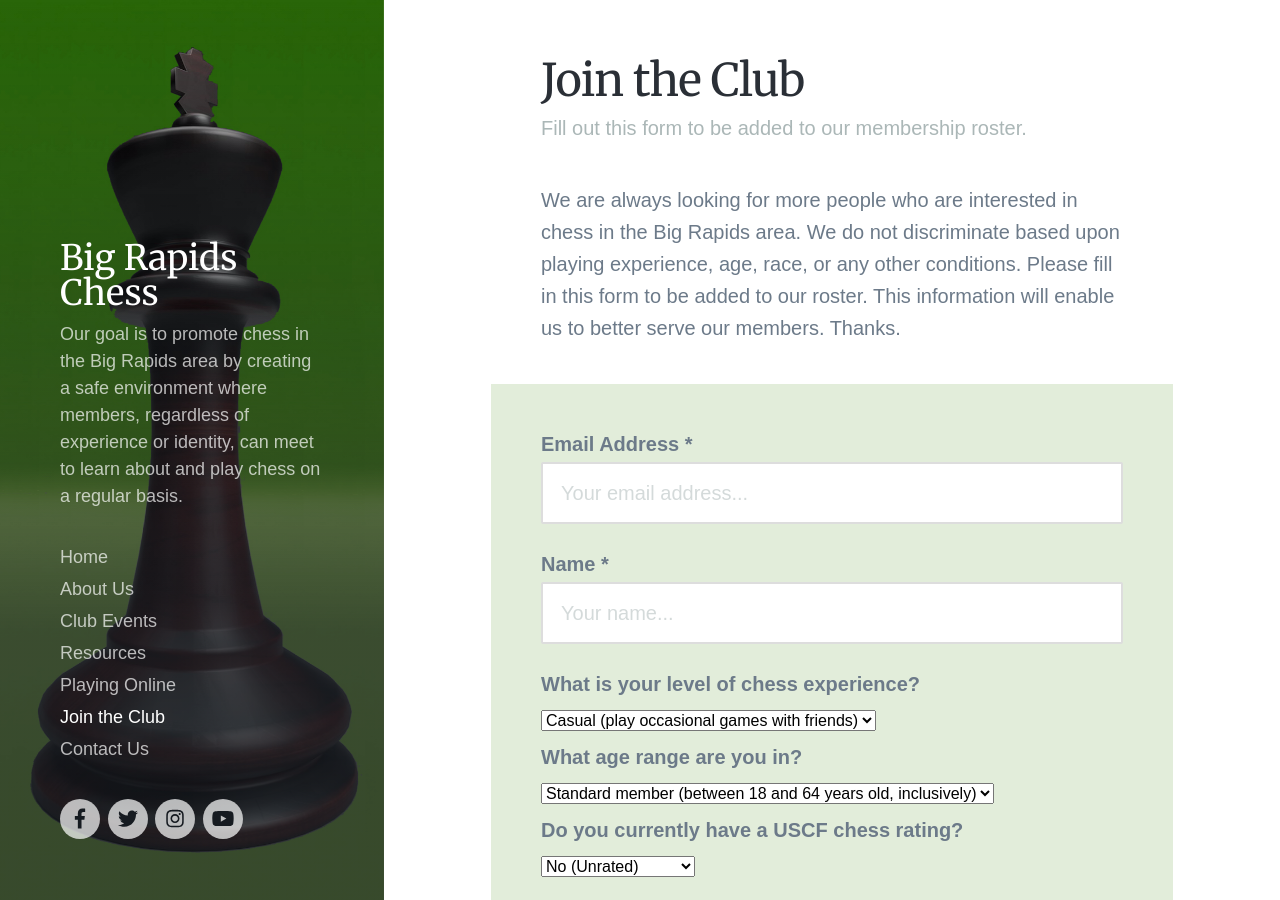
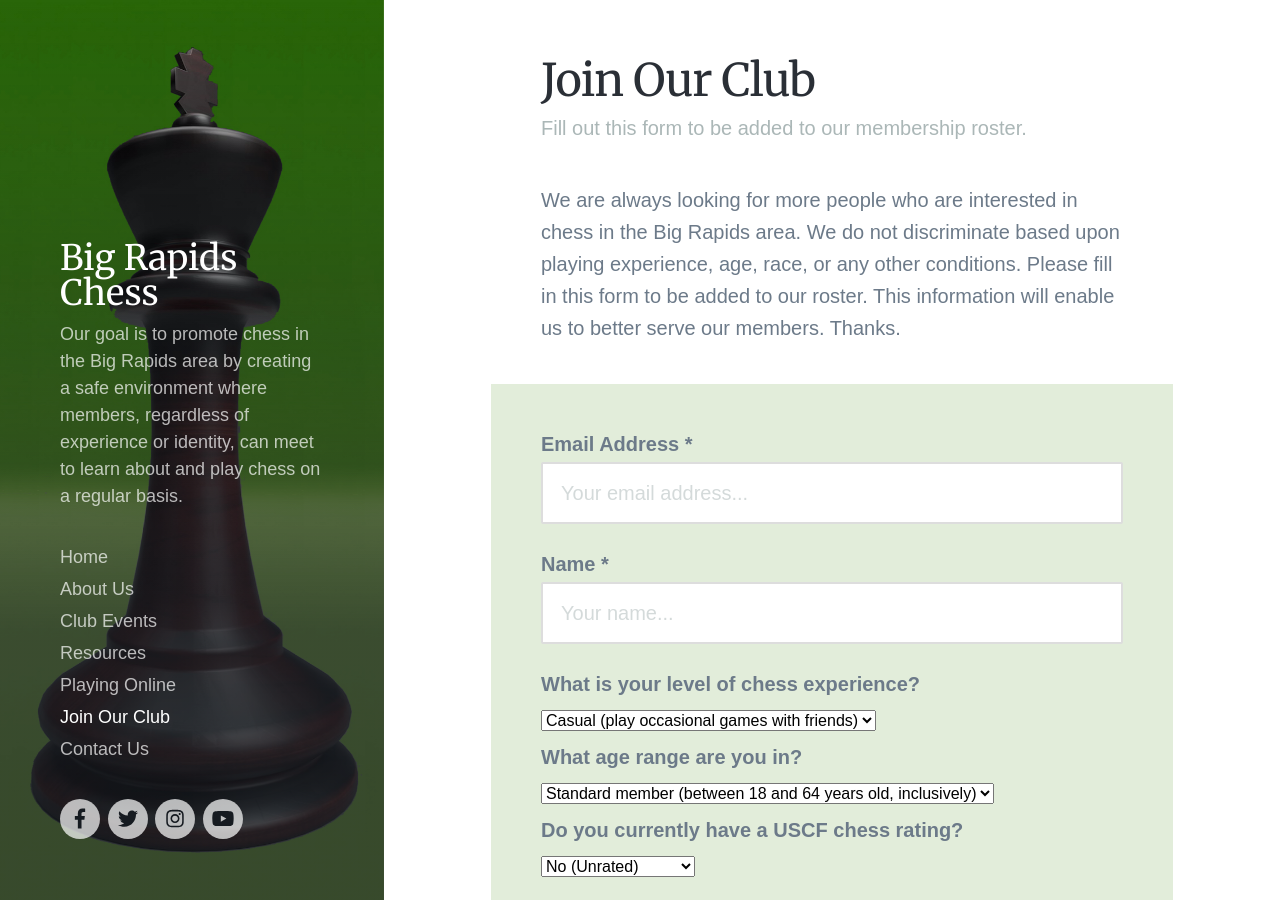
Before and after one commit to bigrapidschess/bigrapidschess.github.io, a Jekyll site: the page built from _pages/join.md, in a window 1280 px wide and 900 px high. Built offline with Jekyll 4.4.1, drawn with Linux system fonts in a browser that asks for light colours; nearby versions of some CDN libraries; some web fonts are replaced.

Commit message:
changed to 'our club' from 'the club'

```diff
--- a/_data/settings.yml
+++ b/_data/settings.yml
@@ -20,7 +20,7 @@ menu_settings:
       url: '/resources'
     - title: 'Playing Online'
       url: '/online'
-    - title: 'Join the Club'
+    - title: 'Join Our Club'
       url: '/join'
     - title: 'Contact Us'
       url: '/contact'
--- a/_pages/join.md
+++ b/_pages/join.md
@@ -1,5 +1,5 @@
 ---
-title: Join the Club
+title: Join Our Club
 subtitle: Fill out this form to be added to our membership roster.
 description: A Formspree form to gather membership.
 featured_image: /images/my_background_green.jpg
```
